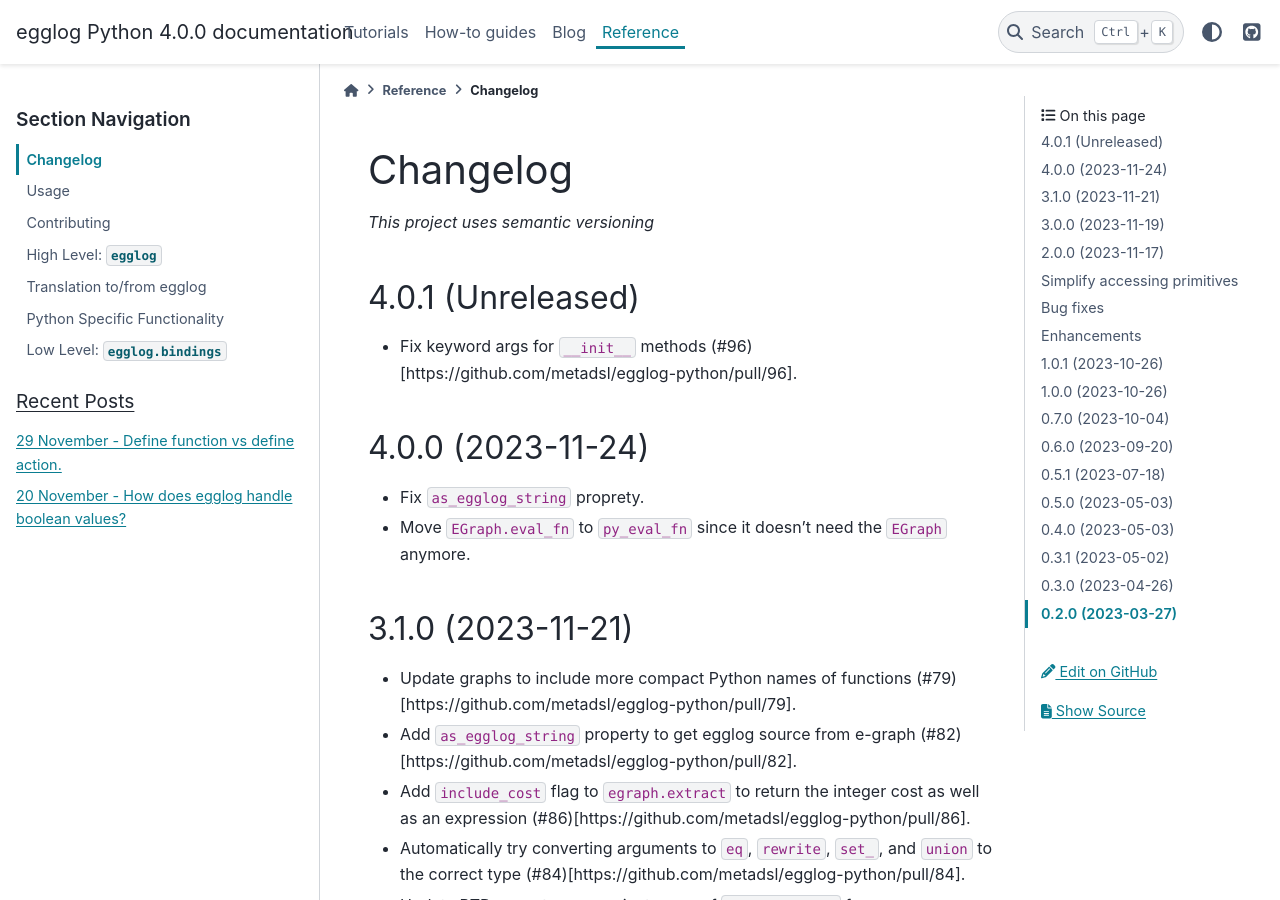
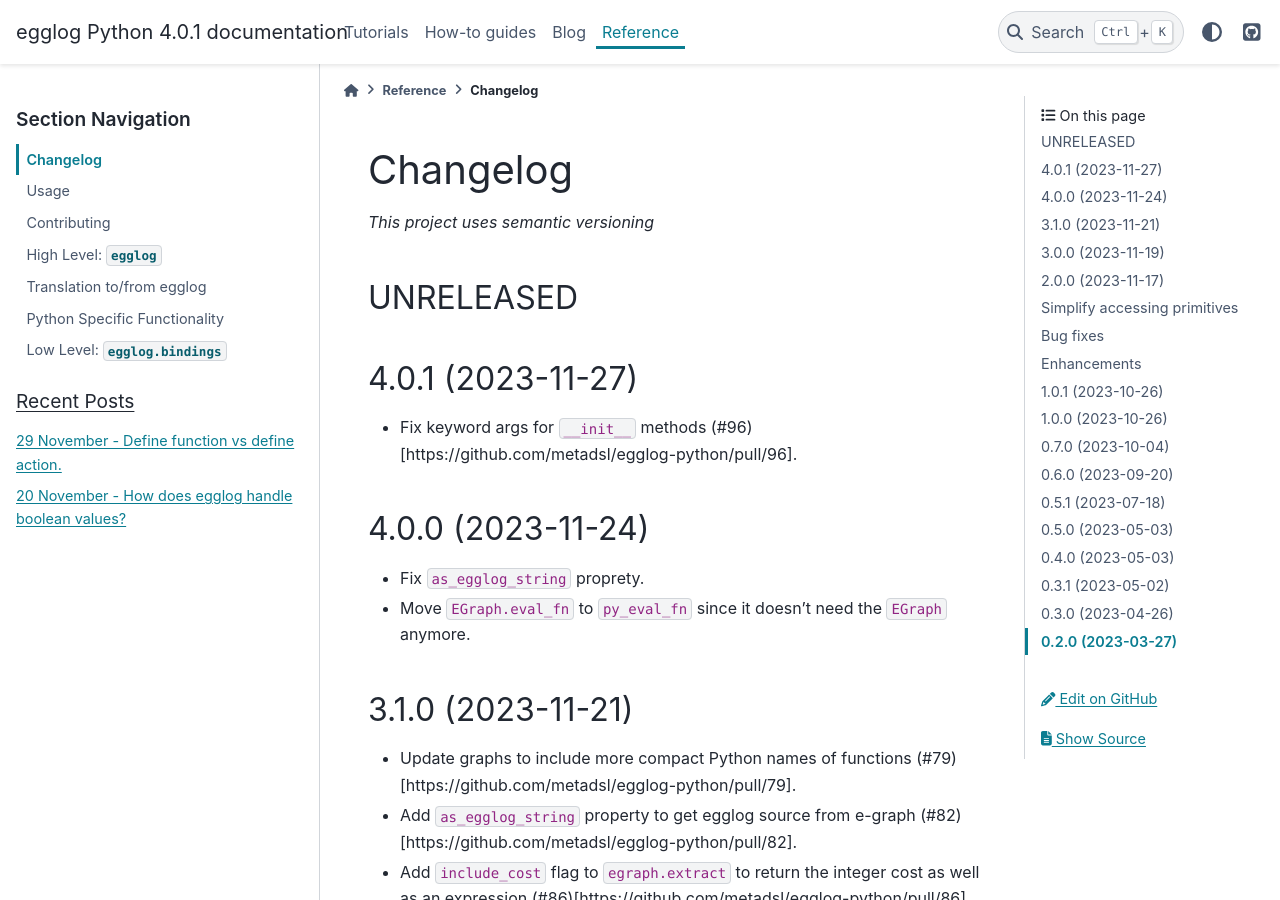
Before and after one commit to egraphs-good/egglog-python, a Sphinx documentation site: the page built from docs/changelog.md, in a window 1280 px wide and 900 px high. Built offline with Sphinx 7.4.7 and the PyData theme 0.15.4, drawn with Linux system fonts in a browser that asks for light colours; pages that are not in the unit, such as notebooks, are missing from menus; comment, search, counter and statistics services are not loaded; the version number is read from the project's files by our own code.

Commit message:
4.0.1 version bump

```diff
--- a/Cargo.toml
+++ b/Cargo.toml
@@ -1,6 +1,6 @@
 [package]
 name = "egglog-python"
-version = "4.0.0"
+version = "4.0.1"
 edition = "2021"
 
 # See more keys and their definitions at https://doc.rust-lang.org/cargo/reference/manifest.html
--- a/docs/changelog.md
+++ b/docs/changelog.md
@@ -2,7 +2,9 @@
 
 _This project uses semantic versioning_
 
-## 4.0.1 (Unreleased)
+## UNRELEASED
+
+## 4.0.1 (2023-11-27)
 
 - Fix keyword args for `__init__` methods (#96)[https://github.com/metadsl/egglog-python/pull/96].
 
```
Also changed, not shown: 1 other file.
